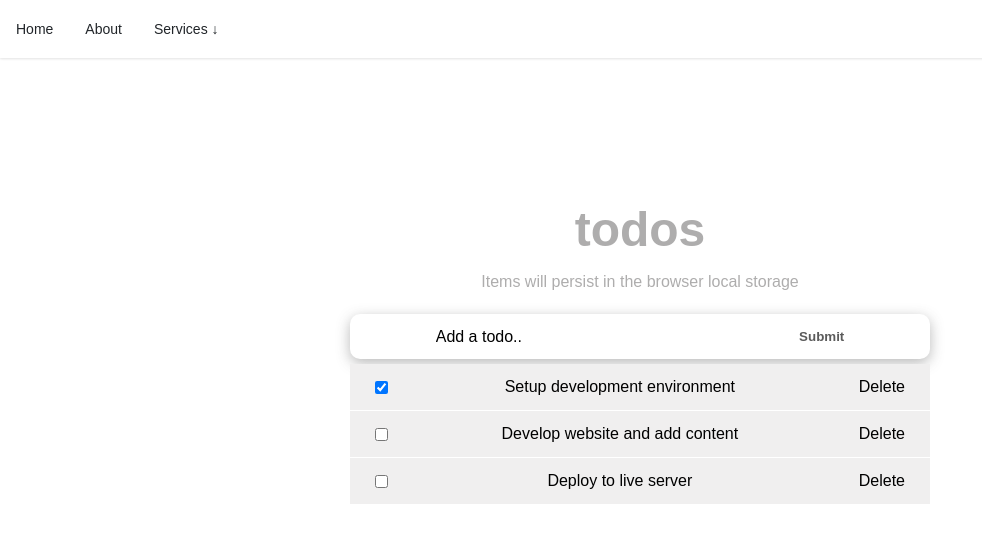
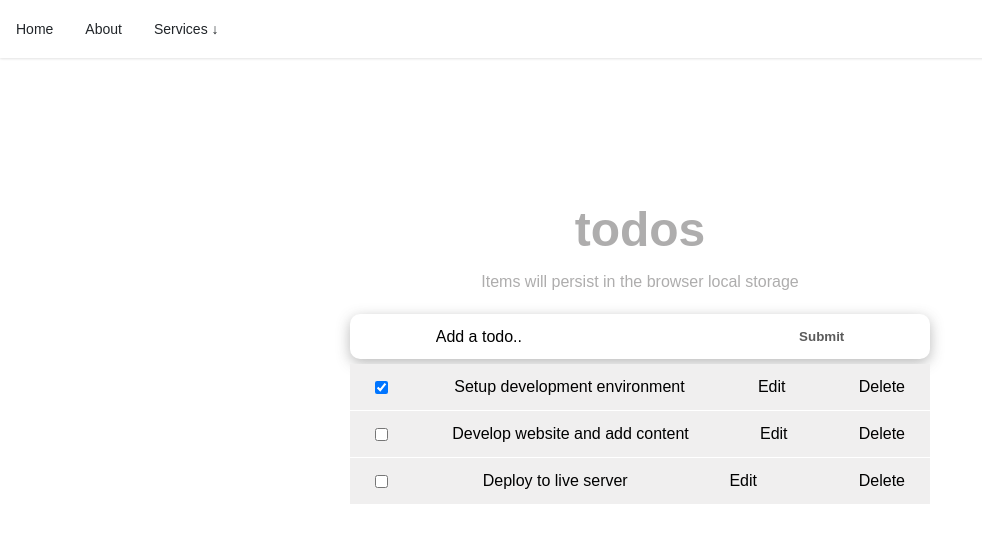
Before and after one commit to vangelif/react_todo, a React (Create React App) app: page / in a window 1280 px wide. Shown: the top 542 px of the page, without its empty margins (0-982 px from the left). Built offline with nearby package versions, Linux system fonts and the light colour scheme.

Commit message:
refactor code & add stylings

```diff
--- a/src/components/input.js
+++ b/src/components/input.js
@@ -2,6 +2,9 @@
 const Input = ({ addTodoItem }) => {
   const [task, setTask] = useState("");
   const [message, setMessage] = useState("");
+  const handleChange = (e) => {
+    setTask(e.target.value);
+  };
   const handleSubmit = (e) => {
     e.preventDefault();
     if (task.trim()) {
@@ -20,7 +23,7 @@
             className="input-text"
             type="text"
             value={task}
-            onChange={handleSubmit}
+            onChange={handleChange}
             placeholder="Add a todo.."
           />
         </label>
--- a/src/components/items.js
+++ b/src/components/items.js
@@ -1,16 +1,42 @@
 import styles from "../styles/Item.module.css";
-const Item = ({ itemProp, handleChange, delTodo }) => {
+import { useState } from "react";
+const Item = ({ itemProp, handleChange, delTodo, setUpdate }) => {
+  const [editing, setEditing] = useState(false);
+  const handleEditing = () => {
+    setEditing(true);
+  };
+  let viewMode = {};
+  let editMode = {};
+  if (editing) {
+    viewMode.display = "none";
+  } else {
+    editMode.display = "none";
+  }
+  const handleUpdatedDone = (event) => {
+    if (event.key === "Enter") {
+      setEditing(false);
+    }
+  };
   return (
     <li className={styles.item}>
-      <div className={styles.content}>
+      <div className={styles.content} style={viewMode}>
         <input
           checked={itemProp.completed}
           type="checkbox"
           onChange={() => handleChange(itemProp.id)}
         />
+        <button onClick={handleEditing}>Edit</button>
         <button onClick={() => delTodo(itemProp.id)}>Delete</button>
         {itemProp.task}
       </div>
+      <input
+        type="text"
+        value={itemProp.task}
+        style={editMode}
+        className={styles.textInput}
+        onChange={(e) => setUpdate(e.target.value, itemProp.id)}
+        onKeyDown={handleUpdatedDone}
+      />
     </li>
   );
 };
--- a/src/components/list.js
+++ b/src/components/list.js
@@ -1,6 +1,6 @@
 import Item from "./items";
 
-const List = ({ todosProps, handleChange, delTodo }) => {
+const List = ({ todosProps, handleChange, delTodo, setUpdate }) => {
   console.log(todosProps);
 
   return (
@@ -11,6 +11,7 @@
           itemProp={todo}
           handleChange={handleChange}
           delTodo={delTodo}
+          setUpdate={setUpdate}
         />
       ))}
     </ul>
--- a/src/components/logic.js
+++ b/src/components/logic.js
@@ -21,10 +21,20 @@
       completed: false,
     },
   ]);
+  const setUpdate = (updatedTitle, id) => {
+    setTodos(
+      todos.map((todo) => {
+        if (todo.id === id) {
+          todo.title = updatedTitle;
+        }
+        return todo;
+      })
+    );
+  };
   const addTodoItem = (task) => {
     const newTodo = {
       id: uuidv4(),
-      title: task,
+      task: task,
       completed: false,
     };
     setTodos([...todos, newTodo]);
@@ -53,7 +63,12 @@
   return (
     <div>
       <Input addTodoItem={addTodoItem} />
-      <List todosProps={todos} handleChange={handleChange} delTodo={delTodo} />
+      <List
+        todosProps={todos}
+        handleChange={handleChange}
+        delTodo={delTodo}
+        setUpdate={setUpdate}
+      />
     </div>
   );
 };
--- a/src/index.css
+++ b/src/index.css
@@ -1,16 +1,3 @@
-body {
-  margin: 0;
-  font-family: -apple-system, BlinkMacSystemFont, "Segoe UI", "Roboto", "Oxygen",
-    "Ubuntu", "Cantarell", "Fira Sans", "Droid Sans", "Helvetica Neue",
-    sans-serif;
-  -webkit-font-smoothing: antialiased;
-  -moz-osx-font-smoothing: grayscale;
-}
-
-code {
-  font-family: source-code-pro, Menlo, Monaco, Consolas, "Courier New",
-    monospace;
-}
 * {
   margin: 0;
   padding: 0;
--- a/src/styles/Item.module.css
+++ b/src/styles/Item.module.css
@@ -24,3 +24,9 @@
   border: none;
   margin-left: 7px;
 }
+.textInput {
+  width: 100%;
+  padding: 10px;
+  border: 1px solid #dfdfdf;
+  outline: none;
+}
```
